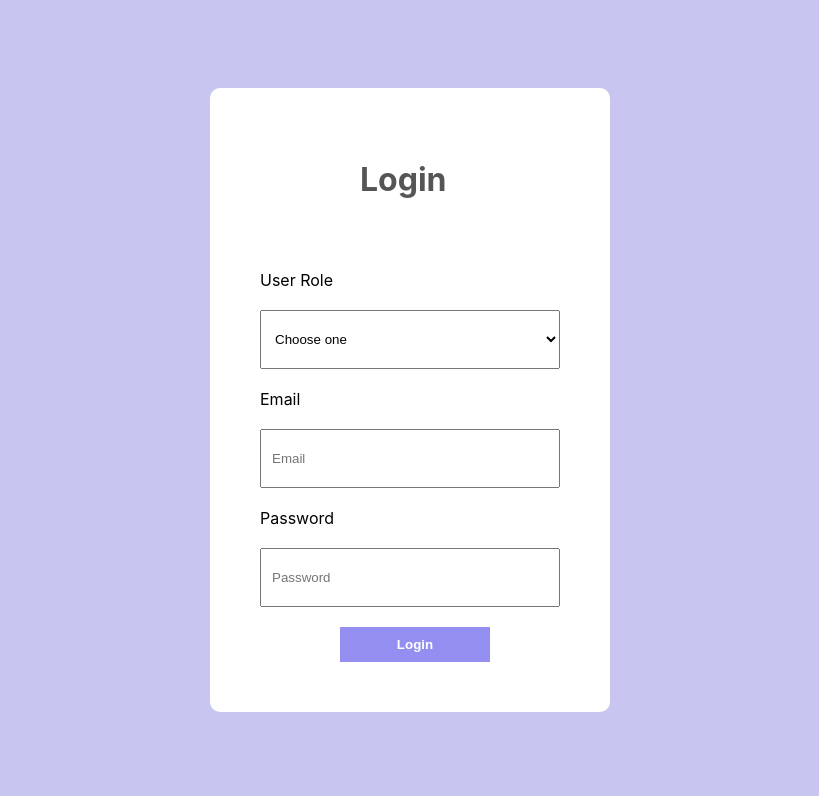
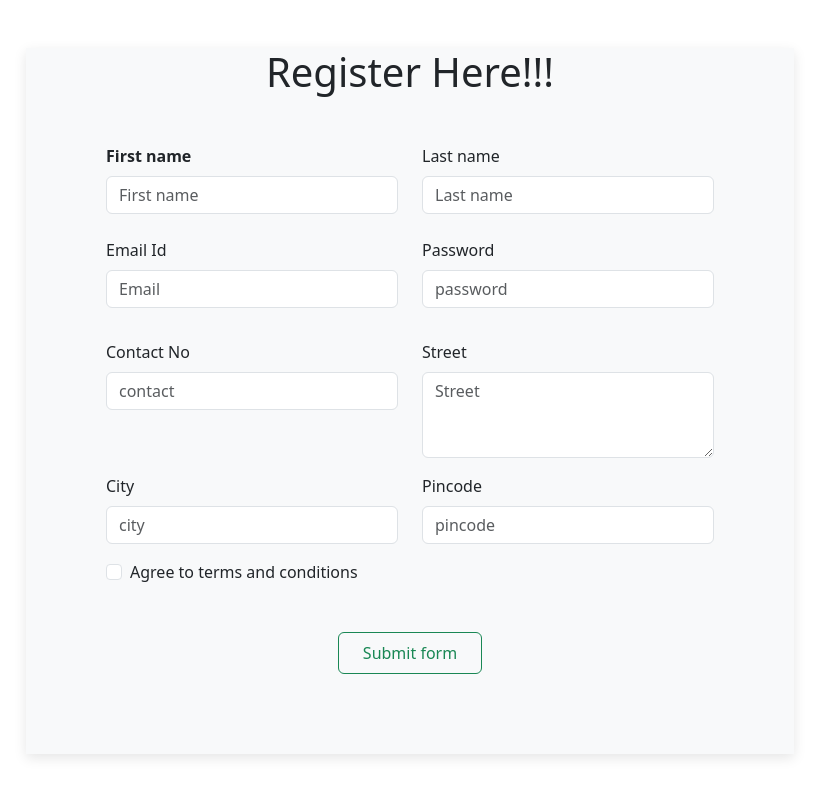
Before and after one commit to piyushbig/Cafe_Management_System, a React (Create React App) app: page /registration in a window 1280 px wide. Shown: the top 796 px of the page, without its empty margins (230-1049 px from the left). Built offline with nearby package versions, Linux system fonts and the light colour scheme.

Commit message:
Categories and registration form

```diff
--- a/package.json
+++ b/package.json
@@ -8,6 +8,7 @@
     "@testing-library/user-event": "^13.5.0",
     "bootstrap": "^5.3.2",
     "react": "^18.2.0",
+    "react-bootstrap": "^2.9.2",
     "react-dom": "^18.2.0",
     "react-router-dom": "^6.21.1",
     "react-scripts": "5.0.1",
@@ -36,5 +37,8 @@
       "last 1 firefox version",
       "last 1 safari version"
     ]
+  },
+  "devDependencies": {
+    "tailwindcss": "^3.4.0"
   }
 }
--- a/src/App.js
+++ b/src/App.js
@@ -1,10 +1,23 @@
 // import logo from './logo.svg';
+import { BrowserRouter, Route, Routes } from 'react-router-dom';
 import './App.css';
+import AllCategories from './Components/categories/AllCategories';
 import Login from './Components/login/login';
+import Registration from './Components/registration/Registration';
 
 function App() {
   return (
-    <Login/>
+    <>
+      <BrowserRouter>
+        <Routes>
+          <Route path='/login' element={<Login />}></Route>
+          <Route path='/allCategories' element={<AllCategories />}></Route>
+          <Route path='/registration' element={<Registration />}></Route>
+        </Routes>
+      </BrowserRouter>
+
+
+      </>
   );
 }
 
--- /dev/null
+++ b/src/Components/categories/AllCategories.css
@@ -0,0 +1,21 @@
+.container{
+  box-shadow: rgba(0, 0, 0, 0.1) 0px 4px 12px;
+  padding: 0 5rem 5rem;
+}
+
+.tablerow{
+  background-color: rgb(202, 212, 209);
+  cursor: pointer;
+}
+.tablerow:hover{
+  background-color: rgb(7, 37, 27);
+}
+
+.delete{
+  background-color: red;
+  color: aliceblue;
+}
+.update{
+  background-color: green;
+  color: aliceblue;
+}
--- /dev/null
+++ b/src/Components/registration/Registration.css
@@ -0,0 +1,7 @@
+.registercontainer{
+    max-width: 60%;
+}
+
+.label{
+    font-weight: bold;
+}
--- /dev/null
+++ b/src/Components/registration/Registration.jsx
@@ -0,0 +1,143 @@
+import { useState } from 'react';
+import { Container } from 'react-bootstrap';
+import Button from 'react-bootstrap/Button';
+import Col from 'react-bootstrap/Col';
+import Form from 'react-bootstrap/Form';
+import InputGroup from 'react-bootstrap/InputGroup';
+import Row from 'react-bootstrap/Row';
+import "./Registration.css";
+
+function Registration() {
+  const [validated, setValidated] = useState(false);
+
+  const handleSubmit = (event) => {
+    const form = event.currentTarget;
+    if (form.checkValidity() === false) {
+      event.preventDefault();
+        event.stopPropagation();
+        // console.log(event.target.value)
+    }
+
+    setValidated(true);
+  };
+
+    return (
+        <Container className='registercontainer mt-5 bg-light'>
+
+        <div>
+          <h1 className="text-center mb-5">Register Here!!!</h1>
+        </div>
+    <Form noValidate validated={validated} onSubmit={handleSubmit}>
+      <Row className="mb-3">
+        <Form.Group as={Col} md="6" controlId="validationCustom01">
+          <Form.Label className='label'>First name</Form.Label>
+          <Form.Control
+            required
+            type="text"
+             placeholder="First name"
+            name='firstName'
+            defaultValue=""
+          />
+          <Form.Control.Feedback>Looks good!</Form.Control.Feedback>
+        </Form.Group>
+        <Form.Group as={Col} md="6" controlId="validationCustom02">
+          <Form.Label>Last name</Form.Label>
+          <Form.Control
+            required
+            type="text"
+            placeholder="Last name"
+            defaultValue=""
+            name='lastName'
+          />
+          <Form.Control.Feedback>Looks good!</Form.Control.Feedback>
+        </Form.Group>
+
+        <Form.Group as={Col} md="6" className='mt-4' controlId="validationCustomUsername">
+          <Form.Label>Email Id</Form.Label>
+          <InputGroup hasValidation>
+            {/* <InputGroup.Text id="inputGroupPrepend">@</InputGroup.Text> */}
+            <Form.Control
+              type="email"
+              placeholder="Email"
+            aria-describedby="inputGroupPrepend"
+            name='email'
+              required
+            />
+            <Form.Control.Feedback type="invalid">
+              Please choose a email.
+            </Form.Control.Feedback>
+          </InputGroup>
+        </Form.Group>
+
+        <Form.Group className='mt-4' as={Col} md="6" controlId="validationCustomUsername">
+          <Form.Label>Password</Form.Label>
+          <InputGroup hasValidation>
+            {/* <InputGroup.Text id="inputGroupPrepend">@</InputGroup.Text> */}
+            <Form.Control
+              type="password"
+              placeholder="password"
+            aria-describedby="inputGroupPrepend"
+                name='password'
+              required
+            />
+            <Form.Control.Feedback type="invalid">
+              Please write a password.
+            </Form.Control.Feedback>
+          </InputGroup>
+        </Form.Group>
+        </Row>
+
+      <Row className="mb-3">
+        <Form.Group as={Col} md="6" className='mt-3' controlId="validationCustom03">
+          <Form.Label>Contact No</Form.Label>
+          <Form.Control type="text" placeholder="contact"  name='contact' required />
+          <Form.Control.Feedback type="invalid">
+            Please provide a valid contact.
+          </Form.Control.Feedback>
+        </Form.Group>
+
+        <Form.Group as={Col} md="6" className='mt-3' controlId="validationCustom04">
+          <Form.Label>Street</Form.Label>
+          <Form.Control type="text" as="textarea" name='streets' rows={3} placeholder="Street" required />
+          <Form.Control.Feedback type="invalid">
+            Please provide a valid state.
+          </Form.Control.Feedback>
+         </Form.Group>
+
+        <Form.Group as={Col} className='mt-3' md="6" controlId="validationCustom03">
+          <Form.Label>City</Form.Label>
+          <Form.Control type="text" placeholder="city" name='city' required />
+          <Form.Control.Feedback type="invalid">
+            Please provide a valid city.
+          </Form.Control.Feedback>
+        </Form.Group>
+
+
+        <Form.Group as={Col} className='mt-3' md="6" controlId="validationCustom05">
+          <Form.Label>Pincode</Form.Label>
+          <Form.Control type="text" placeholder="pincode" name='pincode' required />
+          <Form.Control.Feedback type="invalid">
+            Please provide a valid pincode.
+          </Form.Control.Feedback>
+        </Form.Group>
+        </Row>
+
+
+      <Form.Group className="mb-3">
+        <Form.Check
+          required
+          label="Agree to terms and conditions"
+          feedback="You must agree before submitting."
+          feedbackType="invalid"
+        />
+        </Form.Group>
+
+        <div className="d-grid mt-5 gap-2 d-md-flex justify-content-md-center">
+            <Button type="submit" variant="outline-success" className='px-4 py-2'>Submit form</Button>
+        </div>
+      </Form>
+     </Container>
+  );
+}
+
+export default Registration;
```
Also changed, not shown: 1 other file (tests, documents, lock files or other folders).
